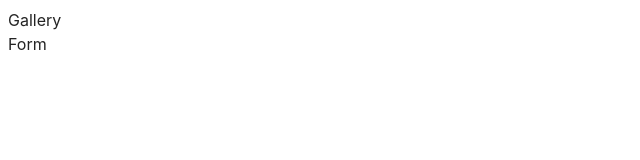
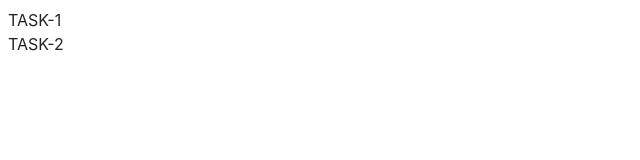
Before and after one commit to OCKAPBIHKA/goit-js-hw-09, a website built with Vite: page src/index.html in a window 1280 px wide. Shown: the full height of the page, 0-640 px from the left. Built offline with nearby package versions, Linux system fonts and the light colour scheme.

Commit message:
make tasks

```diff
--- a/src/index.html
+++ b/src/index.html
@@ -11,8 +11,8 @@
 
 <body>
   <ul>
-    <li><a href="./1-gallery.html">Gallery</a></li>
-    <li><a href="./2-form.html">Form</a></li>
+    <li><a href="./1-gallery.html">TASK-1</a></li>
+    <li><a href="./2-form.html">TASK-2</a></li>
   </ul>
 </body>
 
```
